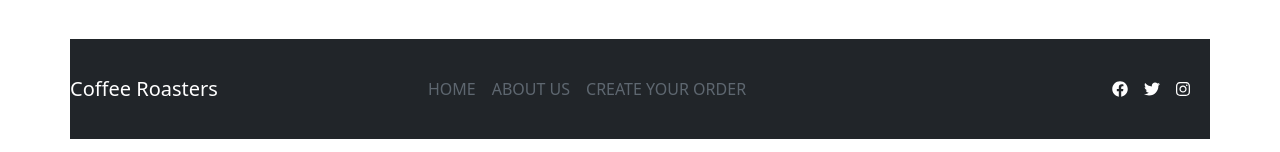
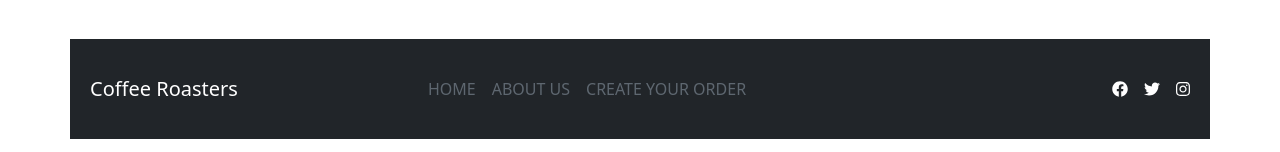
Before and after one commit to crisellevaldez/tftgreens, a React (Create React App) app: page / in a window 1280 px wide. Shown: the part 645-797 px from the top of the page. Built offline with nearby package versions, Linux system fonts and the light colour scheme.

Commit message:
fix footer logo

```diff
--- a/src/Footer/footer.js
+++ b/src/Footer/footer.js
@@ -9,7 +9,7 @@ function Footer() {
             <Container>
                 <Row>
                     <Navbar bg="dark" expand="lg" className="nav">
-                        <Col> <Navbar.Brand href="#home" style={{ color: '#FFFFFF', }}>Coffee Roasters</Navbar.Brand></Col>
+                        <Col> <Navbar.Brand href="#home" style={{ color: '#FFFFFF', marginLeft: '20px' }}>Coffee Roasters</Navbar.Brand></Col>
                         <Navbar.Toggle />
                         <Navbar.Collapse>
                             <Col>
```
